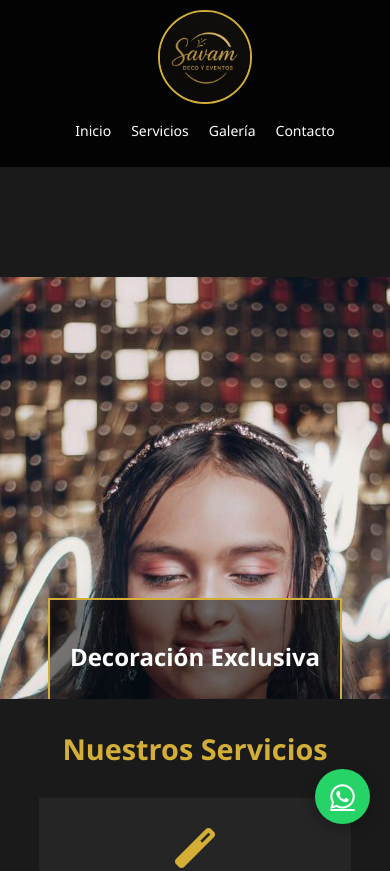
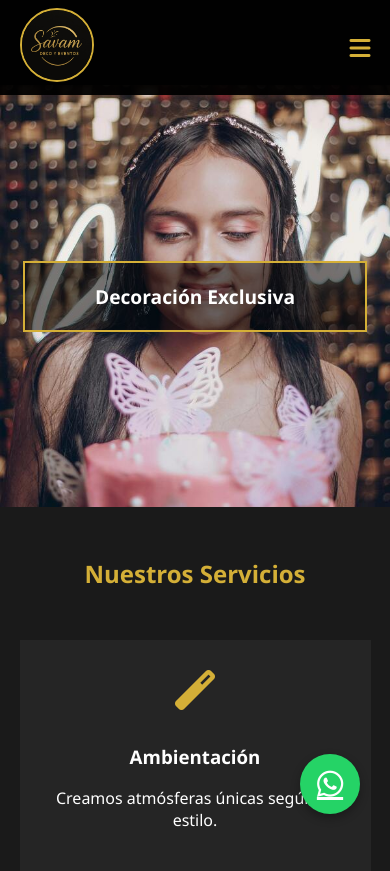
Before and after one commit to DiegoGomezcor4/Savam-deco-y-eventos, a plain HTML site: page index.html in a window 390 px wide. Shown: the top 871 px of the page. Drawn offline with Linux system fonts and the light colour scheme.

Commit message:
Agregar menú hamburguesa y mejorar estilos de navegación y carrusel

```diff
--- a/index.html
+++ b/index.html
@@ -1,5 +1,6 @@
 <!DOCTYPE html>
 <html lang="es">
+
 <head>
     <meta charset="UTF-8">
     <meta name="viewport" content="width=device-width, initial-scale=1.0">
@@ -7,6 +8,7 @@
     <link rel="stylesheet" href="style.css">
     <link rel="stylesheet" href="https://cdnjs.cloudflare.com/ajax/libs/font-awesome/6.0.0/css/all.min.css">
 </head>
+
 <body>
 
     <header>
@@ -14,7 +16,12 @@
             <div class="logo">
                 <img src="tulogo.jpeg" alt="Savam Logo">
             </div>
-            <ul>
+
+            <div class="menu-toggle" id="mobile-menu">
+                <i class="fas fa-bars"></i>
+            </div>
+
+            <ul class="nav-list">
                 <li><a href="#inicio">Inicio</a></li>
                 <li><a href="#servicios">Servicios</a></li>
                 <li><a href="#galeria">Galería</a></li>
@@ -26,22 +33,34 @@
     <section id="inicio" class="carousel">
         <div class="carousel-container">
             <div class="slide active" style="background-image: url('/imagenes/evento1.jpg');">
-                <div class="overlay"><h2>Momentos Inolvidables</h2></div>
+                <div class="overlay">
+                    <h2>Momentos Inolvidables</h2>
+                </div>
             </div>
             <div class="slide" style="background-image: url('/imagenes/evento2.jpg');">
-                <div class="overlay"><h2>Decoración Exclusiva</h2></div>
+                <div class="overlay">
+                    <h2>Decoración Exclusiva</h2>
+                </div>
             </div>
             <div class="slide" style="background-image: url('/imagenes/evento3.jpg');">
-                <div class="overlay"><h2>Decoración Exclusiva</h2></div>
+                <div class="overlay">
+                    <h2>Decoración Exclusiva</h2>
+                </div>
             </div>
             <div class="slide" style="background-image: url('/imagenes/evento4.jpg');">
-                <div class="overlay"><h2>Decoración Exclusiva</h2></div>
+                <div class="overlay">
+                    <h2>Decoración Exclusiva</h2>
+                </div>
             </div>
             <div class="slide" style="background-image: url('/imagenes/evento5.jpg');">
-                <div class="overlay"><h2>Decoración Exclusiva</h2></div>
+                <div class="overlay">
+                    <h2>Decoración Exclusiva</h2>
+                </div>
             </div>
             <div class="slide" style="background-image: url('/imagenes/evento6.jpg');">
-                <div class="overlay"><h2>Decoración Exclusiva</h2></div>
+                <div class="overlay">
+                    <h2>Decoración Exclusiva</h2>
+                </div>
             </div>
         </div>
     </section>
@@ -91,4 +110,5 @@
 
     <script src="script.js"></script>
 </body>
+
 </html>
--- a/script.js
+++ b/script.js
@@ -1,28 +1,46 @@
-// Carrusel Simple
+// Carrusel
 let currentSlide = 0;
 const slides = document.querySelectorAll('.slide');
 
 function nextSlide() {
+    if (slides.length === 0) return;
     slides[currentSlide].classList.remove('active');
     currentSlide = (currentSlide + 1) % slides.length;
     slides[currentSlide].classList.add('active');
 }
 setInterval(nextSlide, 5000);
 
-// Formulario a WhatsApp actualizado
-    document.getElementById('whatsapp-form').addEventListener('submit', function(e) {
+// Menú Hamburguesa
+const menuToggle = document.querySelector('#mobile-menu');
+const navList = document.querySelector('.nav-list');
+
+menuToggle.addEventListener('click', () => {
+    navList.classList.toggle('active');
+    const icon = menuToggle.querySelector('i');
+    icon.classList.toggle('fa-bars');
+    icon.classList.toggle('fa-times');
+});
+
+// Cerrar menú al hacer click en un link
+document.querySelectorAll('.nav-list a').forEach(link => {
+    link.addEventListener('click', () => {
+        navList.classList.remove('active');
+        const icon = menuToggle.querySelector('i');
+        icon.classList.add('fa-bars');
+        icon.classList.remove('fa-times');
+    });
+});
+
+// Formulario a WhatsApp
+document.getElementById('whatsapp-form').addEventListener('submit', function(e) {
     e.preventDefault();
     const nombre = document.getElementById('nombre').value;
     const evento = document.getElementById('evento').value;
     const mensaje = document.getElementById('mensaje').value;
 
-    // Tu número de Corrientes configurado
     const numero = "5493794891317";
-
-    // Creamos un mensaje amigable para que sepas qué quiere el cliente
     const texto = `Hola Savam! Mi nombre es *${nombre}*. Me gustaría consultar por la decoración de un evento tipo: *${evento}*. %0A%0ADetalles: ${mensaje}`;
 
     const url = `https://wa.me/${numero}?text=${texto}`;
-
     window.open(url, '_blank');
 });
--- a/style.css
+++ b/style.css
@@ -10,6 +10,7 @@ body {
     background-color: var(--negro);
     color: var(--blanco);
     scroll-behavior: smooth;
+    overflow-x: hidden;
 }
 
 /* Navbar */
@@ -17,56 +18,92 @@ nav {
     display: flex;
     justify-content: space-between;
     align-items: center;
-    padding: 1rem 5%;
-    background: rgba(0,0,0,0.9);
+    padding: 0.5rem 5%;
+    background: rgba(0,0,0,0.95);
+    position: fixed;
+    top: 0;
     width: 100%;
-    z-index: 1000;
+    z-index: 2000;
+    box-sizing: border-box;
 }
 
 .logo img {
-    height: 90px;          /* Ajusta el tamaño a tu gusto */
-    width: 90px;           /* Para un círculo, ancho y alto deben ser iguales */
-    object-fit: cover;     /* Evita que la imagen se deforme */
-    border-radius: 50%;    /* El truco para el círculo */
-    border: 2px solid var(--dorado); /* Opcional: un borde dorado para que resalte */
+    height: 70px;
+    width: 70px;
+    object-fit: cover;
+    border-radius: 50%;
+    border: 2px solid var(--dorado);
 }
 
-nav ul { display: flex; list-style: none; }
+.menu-toggle {
+    display: none;
+    color: var(--dorado);
+    font-size: 24px;
+    cursor: pointer;
+}
+
+nav ul {
+    display: flex;
+    list-style: none;
+    margin: 0;
+    padding: 0;
+}
+
 nav ul li a {
     color: var(--blanco);
     text-decoration: none;
-    margin-left: 20px;
+    margin-left: 25px;
+    font-weight: 500;
     transition: 0.3s;
 }
+
 nav ul li a:hover { color: var(--dorado); }
 
-/* Carrusel */
-.carousel { height: 120vh; overflow: hidden; position: relative; }
+/* Carrusel - Ajustado para que no se tape */
+.carousel {
+    height: 75vh;
+    overflow: hidden;
+    position: relative;
+    margin-top: 85px; /* Evita que el menú tape el carrusel */
+}
+.carousel-container {
+    display: flex;
+    transition: transform 0.5s ease-in-out;
+    height: 100%;
+}
+
 .slide {
-    width: 100vw; height: 90vh;
+    width: 100%;
+    height: 100;
     background-size: cover;
     background-position: center;
     display: none;
     align-items: center;
     justify-content: center;
 }
+
 .slide.active { display: flex; }
-.overlay { background: rgba(0,0,0,0.5); padding: 20px; border: 2px solid var(--dorado); }
+.overlay {
+    background: rgba(0,0,0,0.5);
+    padding: 20px;
+    border: 2px solid var(--dorado);
+    text-align: center;
+}
 
-/* Servicios y Galería */
+/* Grillas */
 .section-title { text-align: center; color: var(--dorado); margin: 50px 0; }
 .services-grid, .gallery-grid {
     display: grid;
-    grid-template-columns: repeat(auto-fit, minmax(250px, 1fr));
+    grid-template-columns: repeat(auto-fit, minmax(280px, 1fr));
     gap: 20px;
     padding: 0 5%;
 }
 
 .gallery-grid img {
     width: 100%;
-    height: auto;
-    max-height: 200px;
+    height: 250px;
     object-fit: cover;
+    border-radius: 5px;
 }
 
 .service-card {
@@ -74,8 +111,11 @@ nav ul li a:hover { color: var(--dorado); }
     padding: 30px;
     text-align: center;
     border-bottom: 3px solid var(--dorado);
+    transition: 0.3s;
 }
-.service-card i { font-size: 40px; color: var(--dorado); }
+
+.service-card:hover { transform: translateY(-5px); }
+.service-card i { font-size: 40px; color: var(--dorado); margin-bottom: 15px; }
 
 /* Formulario */
 .contact form {
@@ -85,13 +125,16 @@ nav ul li a:hover { color: var(--dorado); }
     flex-direction: column;
     padding: 0 5% 50px;
 }
+
 input, textarea {
     margin-bottom: 15px;
     padding: 12px;
     background: #333;
     border: 1px solid var(--dorado);
     color: white;
+    border-radius: 4px;
 }
+
 button {
     background: var(--dorado);
     color: black;
@@ -99,95 +142,70 @@ button {
     padding: 15px;
     font-weight: bold;
     cursor: pointer;
+    transition: 0.3s;
 }
 
+button:hover { background: #b8952d; }
+
+/* Botón WhatsApp */
 .whatsapp-float {
     position: fixed;
     bottom: 30px;
     right: 30px;
     background-color: #25d366;
     color: #FFF;
-    border-radius: 50px;
-    text-align: center;
-    font-size: 35px;
-    width: 65px;
-    height: 65px;
+    border-radius: 50%;
+    width: 60px;
+    height: 60px;
     display: flex;
     align-items: center;
     justify-content: center;
+    font-size: 30px;
     z-index: 1000;
-    box-shadow: 0px 4px 15px rgba(0,0,0,0.3);
-    transition: transform 0.3s ease;
+    box-shadow: 0px 4px 10px rgba(0,0,0,0.3);
 }
 
-.whatsapp-float:hover {
-    transform: scale(1.1); /* Se agranda un poquito al pasar el mouse */
-    background-color: #128c7e;
-}
+/* Móvil */
+@media (max-width: 768px) {
+    .menu-toggle { display: block; }
 
-/* --- AJUSTES PARA DISPOSITIVOS MÓVILES --- */
-
-@media (max-width: 768px) {
-    /* 1. Menú de Navegación */
-    nav {
-        flex-direction: column; /* Logo arriba, links abajo */
-        padding: 10px;
+    .nav-list {
+        position: fixed;
+        top: 85px;
+        left: -100%;
+        flex-direction: column;
+        background: rgba(0,0,0,0.98);
+        width: 100%;
+        height: 100vh;
+        transition: 0.4s;
+        padding-top: 30px;
     }
 
-    nav ul {
-        padding: 0;
-        margin-top: 10px;
-        flex-wrap: wrap; /* Si son muchos links, se envuelven */
+    .nav-list.active { left: 0; }
+    .nav-list li { margin: 15px 0; text-align: center; }
+    .nav-list li a { margin: 0; font-size: 1.2rem; }
+
+
+    .carousel {
+        height: 50vh;
+        margin-top: 85px;
+    }
+
+    .overlay {
+        position: relative; /* Cambiado de absolute a relative */
+        padding: 20px;
+        width: 80%;       /* Ocupa el 80% del ancho del celular */
+        max-width: 300px; /* Para que no sea demasiado ancho */
+        height: auto;     /* Que el alto se ajuste al texto */
+        font-size: 14px;
+        display: flex;
+        flex-direction: column;
+        align-items: center;
         justify-content: center;
     }
 
-    nav ul li a {
-        margin: 0 10px;
-        font-size: 14px;
-    }
-
-    /* 2. Carrusel */
-    .carousel {
-        height: 50vh; /* Más bajo en celular para que no ocupe toda la pantalla */
-        margin-top: 110px; /* Un poco más de espacio porque el nav ahora es más alto */
-    }
-
     .overlay h2 {
-        font-size: 1.5rem;
-        text-align: center;
-    }
-
-    /* 3. Secciones y Títulos */
-    .section-title {
-        font-size: 1.8rem;
-        margin: 30px 0;
-    }
-
-    /* 4. Grillas (Servicios y Galería) */
-    .services-grid, .gallery-grid {
-        grid-template-columns: 1fr; /* Una sola columna en lugar de tres */
-        gap: 15px;
-        padding: 0 10%;
-    }
-
-    /* 5. Botón WhatsApp */
-    .whatsapp-float {
-        width: 55px;
-        height: 55px;
-        bottom: 20px;
-        right: 20px;
-        font-size: 28px;
-    }
-
-    /* 6. Formulario */
-    .contact form {
-        width: 90%;
+        margin: 0;
+        font-size: 1.2rem; /* Tamaño de letra más cómodo para móvil */
     }
 }
-
-/* Ajuste para tablets */
-@media (min-width: 769px) and (max-width: 1024px) {
-    .services-grid, .gallery-grid {
-        grid-template-columns: repeat(2, 1fr); /* Dos columnas en tablets */
-    }
-}
```
